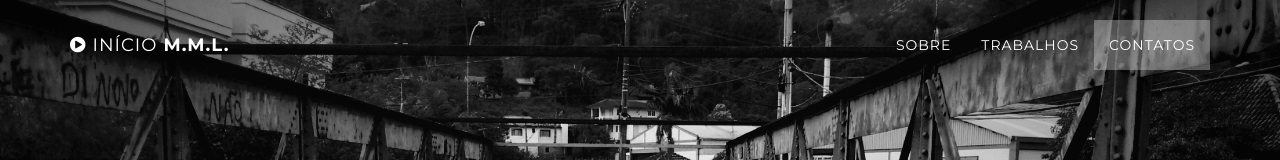
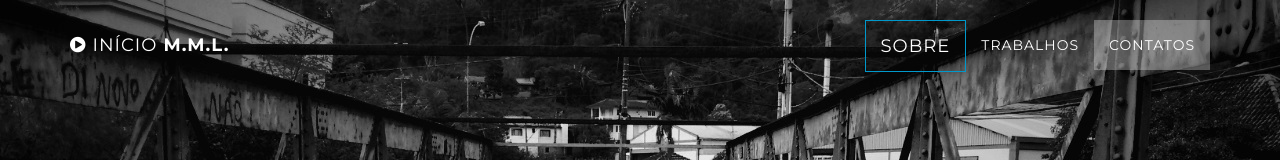
Before and after one commit to amimenezes/mml88.github.io, a plain HTML site: page index.html in a window 1280 px wide. Shown: the top 160 px of the page. Drawn offline with Linux system fonts and the light colour scheme.

Commit message:
Teste btn

```diff
--- a/index.html
+++ b/index.html
@@ -53,7 +53,7 @@
                         <a href="#page-top"></a>
                     </li>
                     <li>
-                        <a class="page-scroll" href="#about">SOBRE</a>
+                        <a class="page-scroll btn btn-default btn-lg" href="#about">SOBRE</a>
                     </li>
                     <li>
                         <a class="page-scroll" href="#download">TRABALHOS</a>
```
